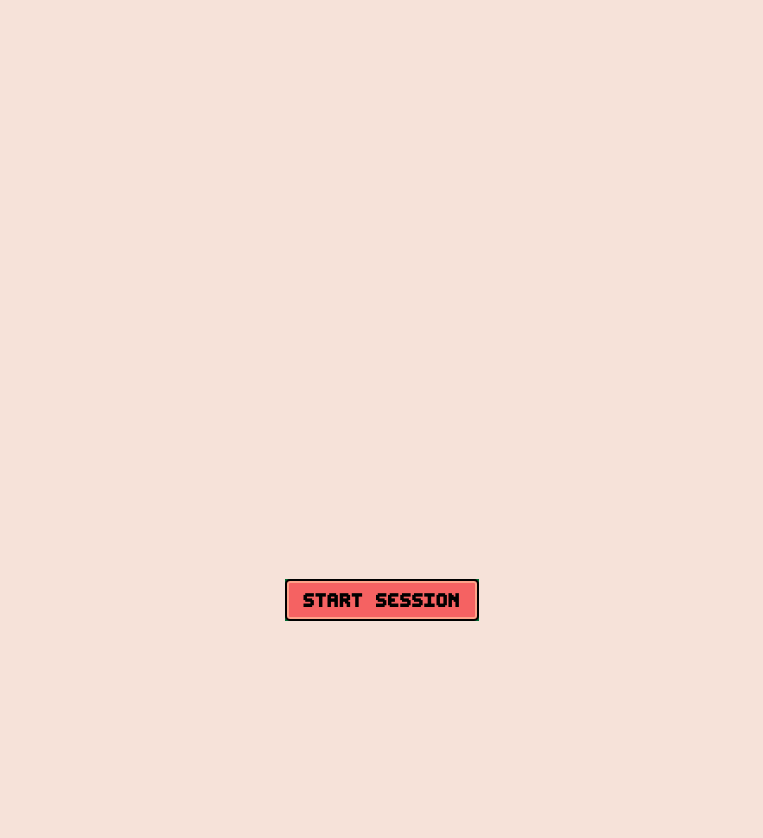
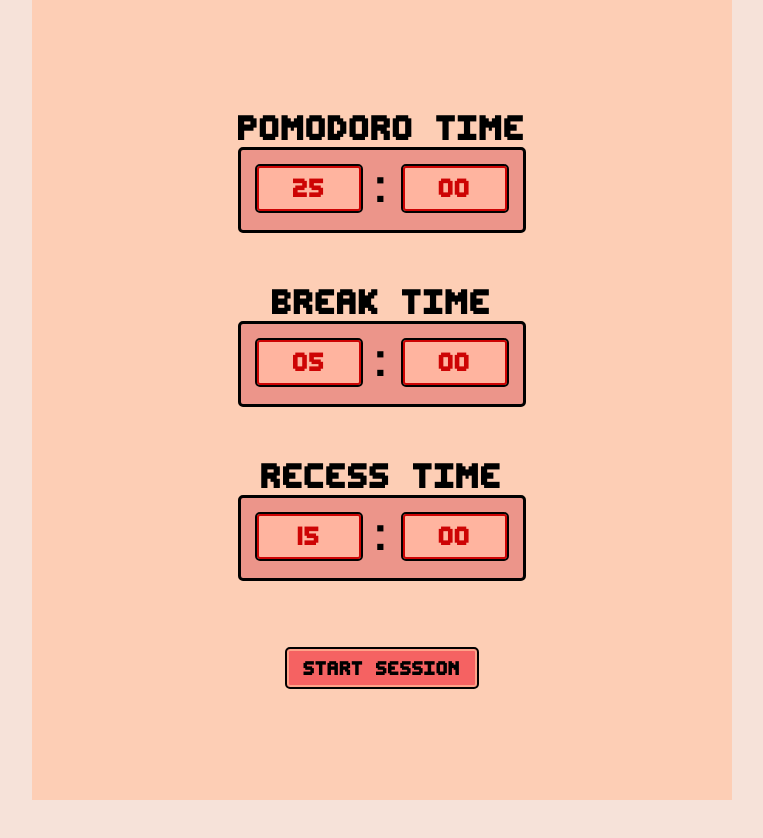
Before and after one commit to Rasheednour/pomodoor, a React (Create React App) app: page /setup in a window 1280 px wide. Shown: the top 838 px of the page, without its empty margins (258-1021 px from the left). Built offline with nearby package versions, Linux system fonts and the light colour scheme.

Commit message:
implemented editing and setting up default timers

```diff
--- a/src/App.css
+++ b/src/App.css
@@ -473,16 +473,43 @@ hr {
 
 
 .setup-container {
-  background-color: #006931;
+  position: absolute;
+  top: 0px;
+  bottom: 0px;
+  /* border: 3px solid #fdbb97; */
+  display: flex;
+  flex-direction: column;
+  align-items: center;
+  width: 700px;
+  height: auto;
+  background-color: #fdceb5;
 }
 
+.setup-container form {
+  margin-top: 50px;
+}
 
+.setup-container input {
+  width: 100px;
+  margin-bottom: 20px;
+}
 
+.setup-container label {
+  margin-top: 50px;
+}
 
+.setup-container button {
+  margin-top: 50px;
+}
 
-
-
-
+.setup-input {
+  border: 3px solid black;
+  border-radius: 5px;
+  display: flex;
+  height: 80px;
+  background-color: #ec958a;
+  align-items: center;
+}
 
 
 
--- a/src/Pages/HomePage.js
+++ b/src/Pages/HomePage.js
@@ -5,7 +5,7 @@ import { useState } from 'react';
 
 function HomePage() {
 
-  const [name, setName] = useState('');
+  const [name, setName] = useState('session');
   const navigate = useNavigate();
   const navigateToSession = () => {
     navigate('/setup', {state: {name: name}});
@@ -30,7 +30,6 @@ function HomePage() {
                 </fieldset>
 
                 <button className='home-create-button' onClick={e => {
-                setName(e.target.value);
                 navigateToSession();
                 }}>CREATE</button>
 
--- a/src/Pages/SetupPage.js
+++ b/src/Pages/SetupPage.js
@@ -7,20 +7,56 @@ import '../App.css';
 
 
 function SetupPage() {
-    const [pomodoroTime, setPomodoroTime] = useState('25');
-    const [breakTime, setBreakTime] = useState('05');
-    const [recessTime, setRecessTime] = useState('15');
+    const [pomodoroTime, setPomodoroTime] = useState(['25', '00']);
+    const [breakTime, setBreakTime] = useState(['05', '00']);
+    const [recessTime, setRecessTime] = useState(['15', '00']);
     const location = useLocation();
     const navigate = useNavigate();
     const navigateToSession = () => {
-        navigate('/work', {state: {name: location.state.name, pomodoroTime: pomodoroTime, breakTime:breakTime, recessTime:recessTime}});
+        navigate('/work', {state: {name: location.state.name, pomodoroTime: pomodoroTime, breakTime: breakTime, recessTime: recessTime}});
     };
     return (
         <div className='setup-container'>
 
+                <form>
+                <fieldset className='home-fieldset'>
+
+                    <label className='home-fieldset-label'>POMODORO TIME
+                        <div className='setup-input'>
+                            <input className='home-fieldset-input' placeholder="00" type="text" value={pomodoroTime[0]}
+                            onChange={e => setPomodoroTime([e.target.value, pomodoroTime[1]])} />
+                            <p>:</p>
+                            <input className='home-fieldset-input' placeholder="00" type="text" value={pomodoroTime[1]}
+                            onChange={e => setPomodoroTime([pomodoroTime[0], e.target.value])} />
+                        </div>
+                    </label>
+
+                    <label className='home-fieldset-label'>BREAK TIME
+                        <div className='setup-input'>
+                            <input className='home-fieldset-input' placeholder="00" type="text" value={breakTime[0]}
+                            onChange={e => setBreakTime([e.target.value, breakTime[1]])} />
+                            <p>:</p>
+                            <input className='home-fieldset-input' placeholder="00" type="text" value={breakTime[1]}
+                            onChange={e => setBreakTime([breakTime[0], e.target.value])} />
+                        </div>
+                    </label>
+
+                    <label className='home-fieldset-label'>RECESS TIME
+                        <div className='setup-input'>
+                            <input className='home-fieldset-input' placeholder="00" type="text" value={recessTime[0]}
+                            onChange={e => setRecessTime([e.target.value, recessTime[1]])} />
+                            <p>:</p>
+                            <input className='home-fieldset-input' placeholder="00" type="text" value={recessTime[1]}
+                            onChange={e => setRecessTime([recessTime[0], e.target.value])} />
+                        </div>
+                    </label>
+
+                </fieldset>
+
                 <button className='home-create-button' onClick={e => {
                 navigateToSession();
                 }}>START SESSION</button>
+                </form>
 
         </div>
     );
--- a/src/Pages/WorkPage.js
+++ b/src/Pages/WorkPage.js
@@ -103,6 +103,8 @@ function WorkPage() {
     });
   }
 
+  console.log(location.state);
+  const time = {pomoTime: location.state.pomodoroTime, breakTime: location.state.breakTime, recessTime: location.state.recessTime};
   return (
     <div className='work-page-container'>
 
@@ -116,7 +118,7 @@ function WorkPage() {
         {/* timer */}
 
         <div className='session-timer-container'>
-            <Timer WORK_MINUTES={'01'} BREAK_MINUTES={'02'} RECESS_MINUTES={'03'}/>
+            <Timer WORK_TIME={time.pomoTime} BREAK_TIME={time.breakTime} RECESS_TIME={time.recessTime}/>
             <h3 className='current-task-text'>CURRENT TASK</h3>
 
             {currentTask === null ?
--- a/src/Pages/components/timer.jsx
+++ b/src/Pages/components/timer.jsx
@@ -1,21 +1,21 @@
 import '../../../src/App.css';
 import React, { useState, useEffect, Fragment } from 'react';
-const START_SECOND = '00';
 const START_DERATION = 10;
 let pomodoroCount = 0;
 
-export default function Timer({WORK_MINUTES, BREAK_MINUTES, RECESS_MINUTES}) {
-  const [currentMinutes, setMinutes] = useState(WORK_MINUTES);
-  const [currentSeconds, setSeconds] = useState(START_SECOND);
+export default function Timer({WORK_TIME, BREAK_TIME, RECESS_TIME}) {
+  const [currentMinutes, setMinutes] = useState(WORK_TIME[0]);
+  const [currentSeconds, setSeconds] = useState(WORK_TIME[1]);
   const [isStop, setIsStop] = useState(false);
   const [duration, setDuration] = useState(START_DERATION);
   const [isRunning, setIsRunning] = useState(false);
   const [sessionType, setSessionType] = useState('-work time-');
+  const [isPomodoro, setIsPomodoro] = useState(true)
 
   let textColor = 'time';
 
   const startHandler = () => {
-    setDuration(parseInt(START_SECOND, 10) + 60 * parseInt(currentMinutes, 10));
+    setDuration(parseInt(currentSeconds, 10) + 60 * parseInt(currentMinutes, 10));
     // setMinutes(60 * 5);
     // setSeconds(0);
     setIsRunning(true);
@@ -27,27 +27,31 @@ export default function Timer({WORK_MINUTES, BREAK_MINUTES, RECESS_MINUTES}) {
   };
   const resetHandler = () => {
     setMinutes(currentMinutes);
-    setSeconds(START_SECOND);
+    setSeconds(currentSeconds);
     setIsRunning(false);
     setIsStop(false);
     setDuration(START_DERATION);
   };
   const switchTimer = () => {
-    if ((currentMinutes === BREAK_MINUTES) || (currentMinutes === RECESS_MINUTES)) {
-      setMinutes(WORK_MINUTES);
+    if (!isPomodoro) {
+      setIsPomodoro(true);
+      setMinutes(WORK_TIME[0]);
+      setSeconds(WORK_TIME[1]);
       setSessionType('-work time-');
 
     } else {
       pomodoroCount += 1;
+      setIsPomodoro(false);
       if ((pomodoroCount % 3 === 0) && (pomodoroCount !== 0)) {
-        setMinutes(RECESS_MINUTES);
+        setMinutes(RECESS_TIME[0]);
+        setSeconds(RECESS_TIME[1]);
         setSessionType('-recess time-');
       } else {
-        setMinutes(BREAK_MINUTES);
+        setMinutes(BREAK_TIME[0]);
+        setSeconds(BREAK_TIME[1]);
         setSessionType('-break time-');
       }
     }
-    setSeconds(START_SECOND);
     setIsRunning(false);
     setIsStop(false);
     setDuration(START_DERATION);
```
